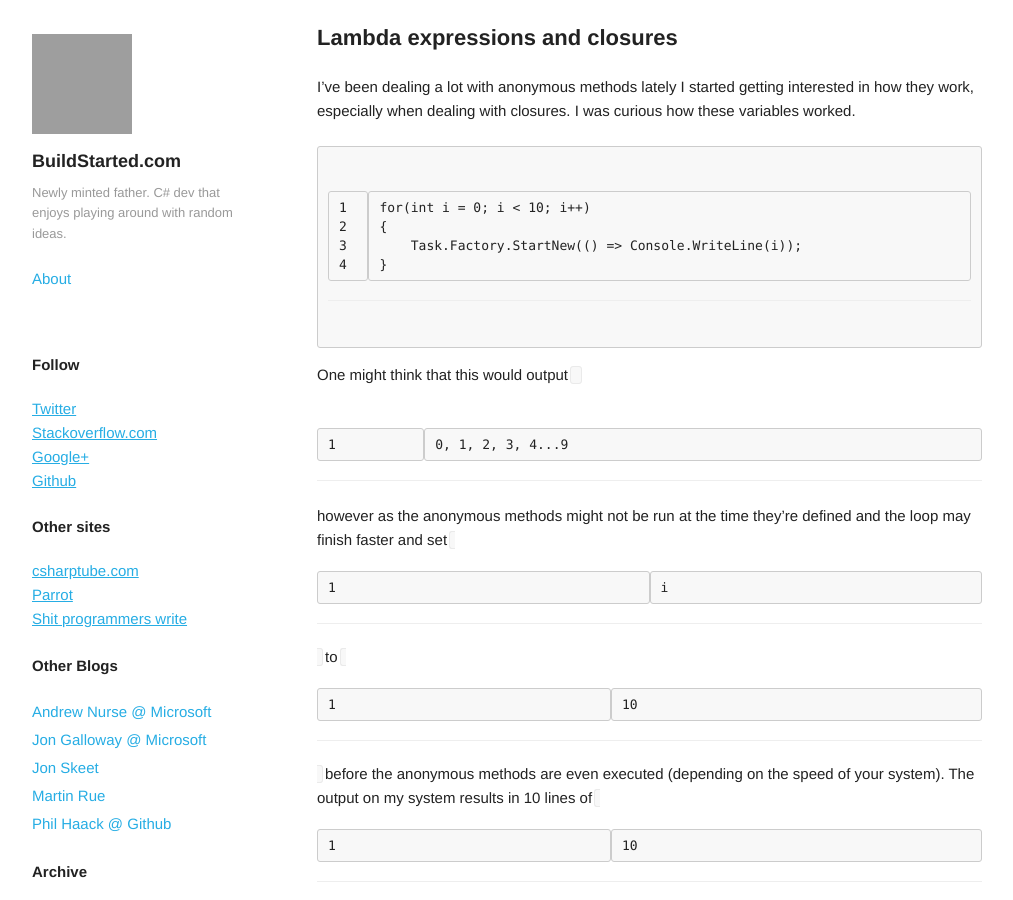
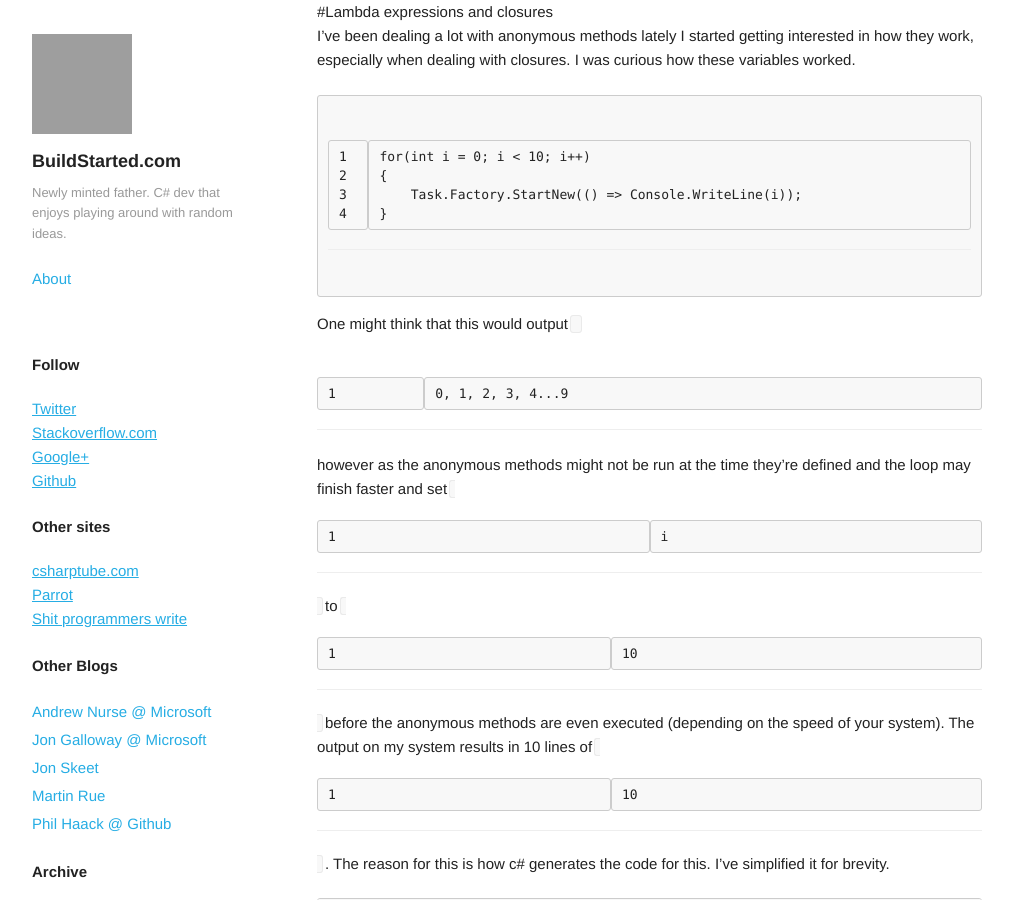
Before and after one commit to Buildstarted/buildstarted.com, a Jekyll site: the page built from _posts/2012-11-26-lambda-expressions-and-closures.md, in a window 1280 px wide and 900 px high, cut to the strip 0-900 px from the top of the window. Shown: the whole strip, without its empty margins (133-1146 px from the left). Built offline with Jekyll 4.4.1, drawn with Linux system fonts in a browser that asks for light colours; nearby versions of some CDN libraries; Markdown is read by kramdown in place of the engine named in the settings; comment, search, counter and statistics services are not loaded; grey boxes are pictures that could not be loaded.

Commit message:
title testing

```diff
--- a/_layouts/post.html
+++ b/_layouts/post.html
@@ -2,6 +2,8 @@
 layout: default
 ---
 <div id="post">
+    #{{ page.title }}
+
     {{ content }}
 
     <div id="disqus_thread"></div>
--- a/_posts/2012-11-26-lambda-expressions-and-closures.md
+++ b/_posts/2012-11-26-lambda-expressions-and-closures.md
@@ -2,8 +2,6 @@
 layout: post
 title: Lambda expressions and closures
 ---
-
-#{{ page.title }}
 
 I've been dealing a lot with anonymous methods lately I started getting interested in how they work, especially when dealing with closures. I was curious how these variables worked.
 
```
